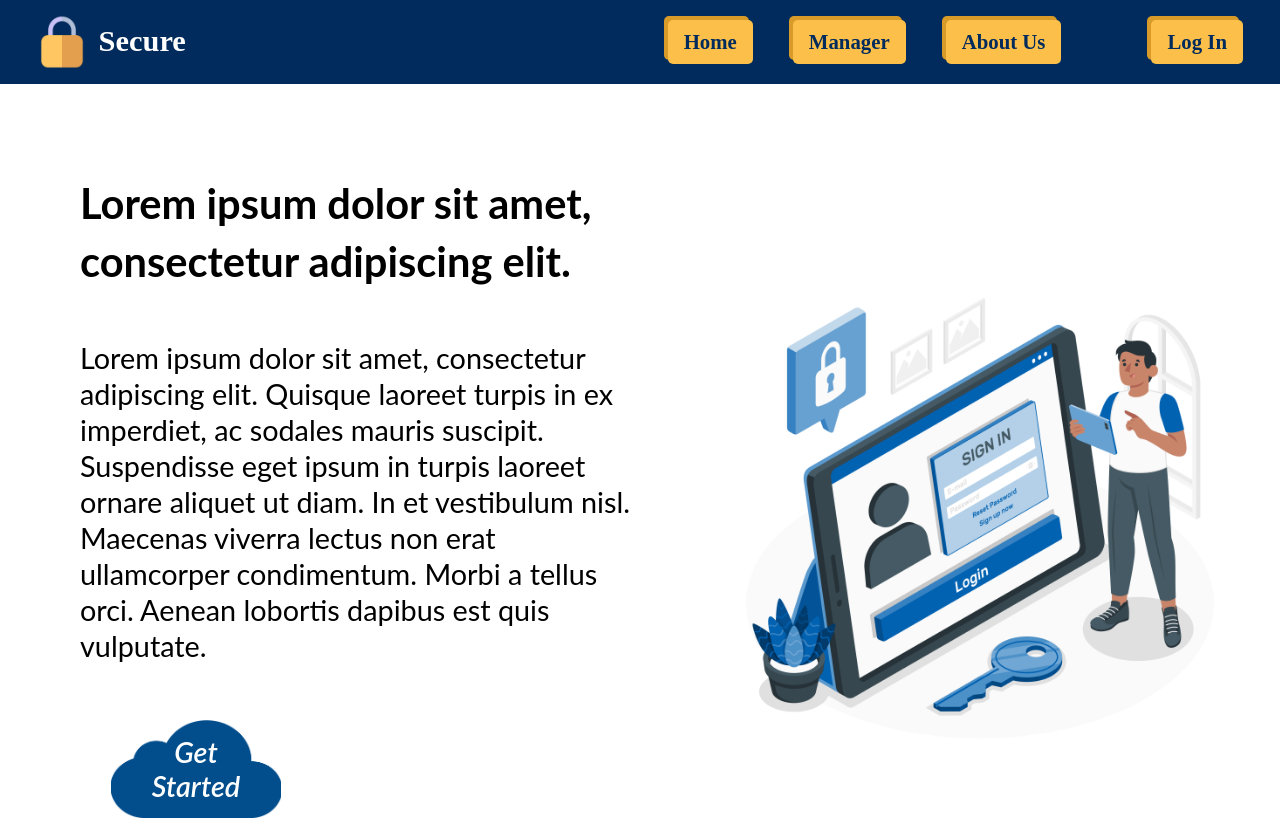
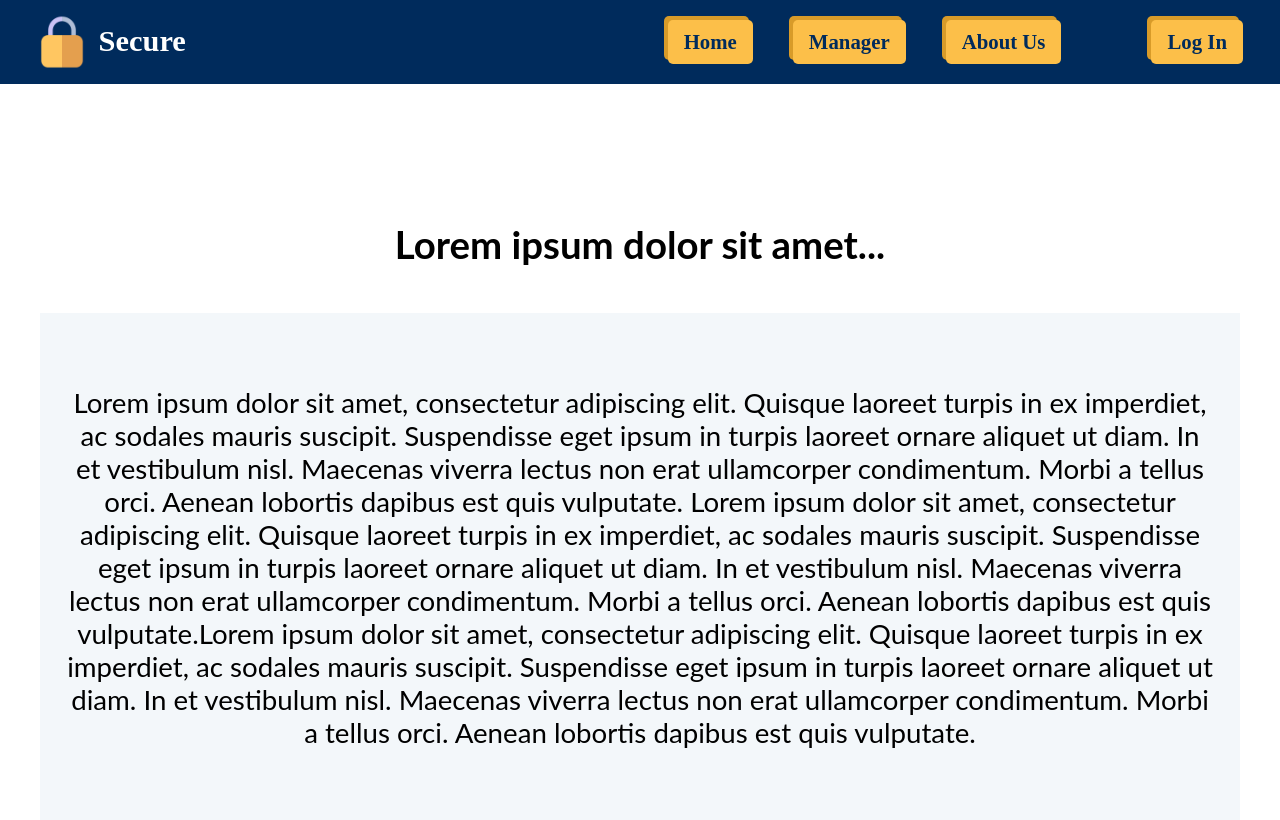
Before and after one commit to inka0202/secure-password-manager-frontend, a React (Create React App) app: page /aboutUs in a window 1280 px wide. Shown: the top 820 px of the page. Built offline with nearby package versions, Linux system fonts and the light colour scheme.

Commit message:
Add About Us page

```diff
--- a/package.json
+++ b/package.json
@@ -9,6 +9,7 @@
     "@testing-library/user-event": "^13.5.0",
     "react": "^19.1.0",
     "react-dom": "^19.1.0",
+    "react-router-dom": "^7.5.0",
     "react-scripts": "5.0.1",
     "web-vitals": "^2.1.4"
   },
--- a/src/App.js
+++ b/src/App.js
@@ -1,6 +1,14 @@
+import React from "react";
+import { Routes, Route } from "react-router-dom";
 import Main from "./pages/Main";
+import AboutUs from "./pages/AboutUs";
 function App() {
-  return <Main />;
+  return (
+    <Routes>
+      <Route path="/" element={<Main />} />
+      <Route path="/aboutUs" element={<AboutUs />} />
+    </Routes>
+  );
 }
 
 export default App;
--- a/src/components/InfoSection.js
+++ b/src/components/InfoSection.js
@@ -0,0 +1,30 @@
+import React from "react";
+import "../styles/InfoSection.css";
+const InfoSection = () => {
+  return (
+    <div className="ConteinerIs">
+      <h1 className="iSh">Lorem ipsum dolor sit amet...</h1>
+      <div className="contentIs">
+        <p id="cont1">
+          Lorem ipsum dolor sit amet, consectetur adipiscing elit. Quisque
+          laoreet turpis in ex imperdiet, ac sodales mauris suscipit.
+          Suspendisse eget ipsum in turpis laoreet ornare aliquet ut diam. In et
+          vestibulum nisl. Maecenas viverra lectus non erat ullamcorper
+          condimentum. Morbi a tellus orci. Aenean lobortis dapibus est quis
+          vulputate. Lorem ipsum dolor sit amet, consectetur adipiscing elit.
+          Quisque laoreet turpis in ex imperdiet, ac sodales mauris suscipit.
+          Suspendisse eget ipsum in turpis laoreet ornare aliquet ut diam. In et
+          vestibulum nisl. Maecenas viverra lectus non erat ullamcorper
+          condimentum. Morbi a tellus orci. Aenean lobortis dapibus est quis
+          vulputate.Lorem ipsum dolor sit amet, consectetur adipiscing elit.
+          Quisque laoreet turpis in ex imperdiet, ac sodales mauris suscipit.
+          Suspendisse eget ipsum in turpis laoreet ornare aliquet ut diam. In et
+          vestibulum nisl. Maecenas viverra lectus non erat ullamcorper
+          condimentum. Morbi a tellus orci. Aenean lobortis dapibus est quis
+          vulputate.
+        </p>
+      </div>
+    </div>
+  );
+};
+export default InfoSection;
--- a/src/components/Navbar.js
+++ b/src/components/Navbar.js
@@ -1,6 +1,7 @@
 import React from "react";
 import "../styles/Navbar.css";
 import lockIcon from "../assets/lock_icon.png";
+import { Link } from "react-router-dom";
 
 const Navbar = () => {
   return (
@@ -11,18 +12,24 @@ const Navbar = () => {
       </div>
       <ul className="navbar-links">
         <li>
-          <a href="#">Home</a>
+          <Link to="/" className="linkA">
+            Home
+          </Link>
         </li>
         <li>
-          <a href="#">Manager</a>
+          <Link to="/manager" className="linkA">
+            Manager
+          </Link>
         </li>
         <li>
-          <a href="#">About Us</a>
+          <Link to="/aboutUs" className="linkA">
+            About Us
+          </Link>
         </li>
         <li>
-          <a href="#" className="last-link">
+          <Link to="/login" className="linkA last-link">
             Log In
-          </a>
+          </Link>
         </li>
       </ul>
     </nav>
--- a/src/index.js
+++ b/src/index.js
@@ -1,6 +1,11 @@
-import React from 'react';
-import ReactDOM from 'react-dom/client';
-import App from './App';
+import React from "react";
+import ReactDOM from "react-dom/client";
+import App from "./App";
+import { BrowserRouter } from "react-router-dom";
 
-const root = ReactDOM.createRoot(document.getElementById('root'));
-root.render(<App />);
+const root = ReactDOM.createRoot(document.getElementById("root"));
+root.render(
+  <BrowserRouter>
+    <App />
+  </BrowserRouter>
+);
--- /dev/null
+++ b/src/pages/AboutUs.js
@@ -0,0 +1,15 @@
+import React from "react";
+import Navbar from "../components/Navbar";
+import Footer from "../components/Footer";
+import InfoSection from "../components/InfoSection";
+function AboutUs() {
+  return (
+    <div>
+      <Navbar />
+      <InfoSection />
+      <Footer />
+    </div>
+  );
+}
+
+export default AboutUs;
--- a/src/styles/Footer.css
+++ b/src/styles/Footer.css
@@ -1,7 +1,7 @@
 .footer {
   text-align: center;
   padding: 20px;
-  margin-top: 50px;
+
   background-color: #002b5c;
   padding: 5px 25px;
   display: flex;
--- a/src/styles/InfoSection.css
+++ b/src/styles/InfoSection.css
@@ -0,0 +1,39 @@
+.iSh {
+  font-style: normal;
+  font-family: "Lato";
+  font-weight: 700;
+  font-size: 2.4rem;
+  line-height: 58px;
+
+  margin: 25px;
+  display: flex;
+  align-items: center;
+  justify-content: center;
+  color: #000000;
+}
+.ConteinerIs {
+  display: flex;
+  justify-content: center;
+  flex-direction: column;
+  align-items: center;
+  padding: 15px;
+  margin: 15px 20px 30px 20px;
+  min-height: 100vh;
+}
+.contentIs {
+  background-color: #f3f7fa;
+  padding: 45px 25px;
+  margin: 15px 5px;
+}
+#cont1 {
+  font-family: "Lato";
+  font-style: normal;
+  font-weight: 400;
+  font-size: 27.675px;
+  line-height: 33px;
+  display: flex;
+  align-items: center;
+  text-align: center;
+
+  color: #000000;
+}
--- a/src/styles/Navbar.css
+++ b/src/styles/Navbar.css
@@ -22,7 +22,7 @@
   margin: 12px;
 }
 
-.navbar-links li a {
+.linkA {
   background-color: #fcbf49;
   color: #002b5c;
   text-decoration: none;
@@ -34,7 +34,7 @@
   display: inline-block;
   font-size: 1.3rem;
 }
-.navbar-links li a:hover {
+.navbar-links li :hover {
   transform: translateY(-4px);
 }
 .last-link {
```
Also changed, not shown: src/components/Hero.js (deleted), src/styles/Hero.css (deleted), 1 other file (tests, documents, lock files or other folders).
